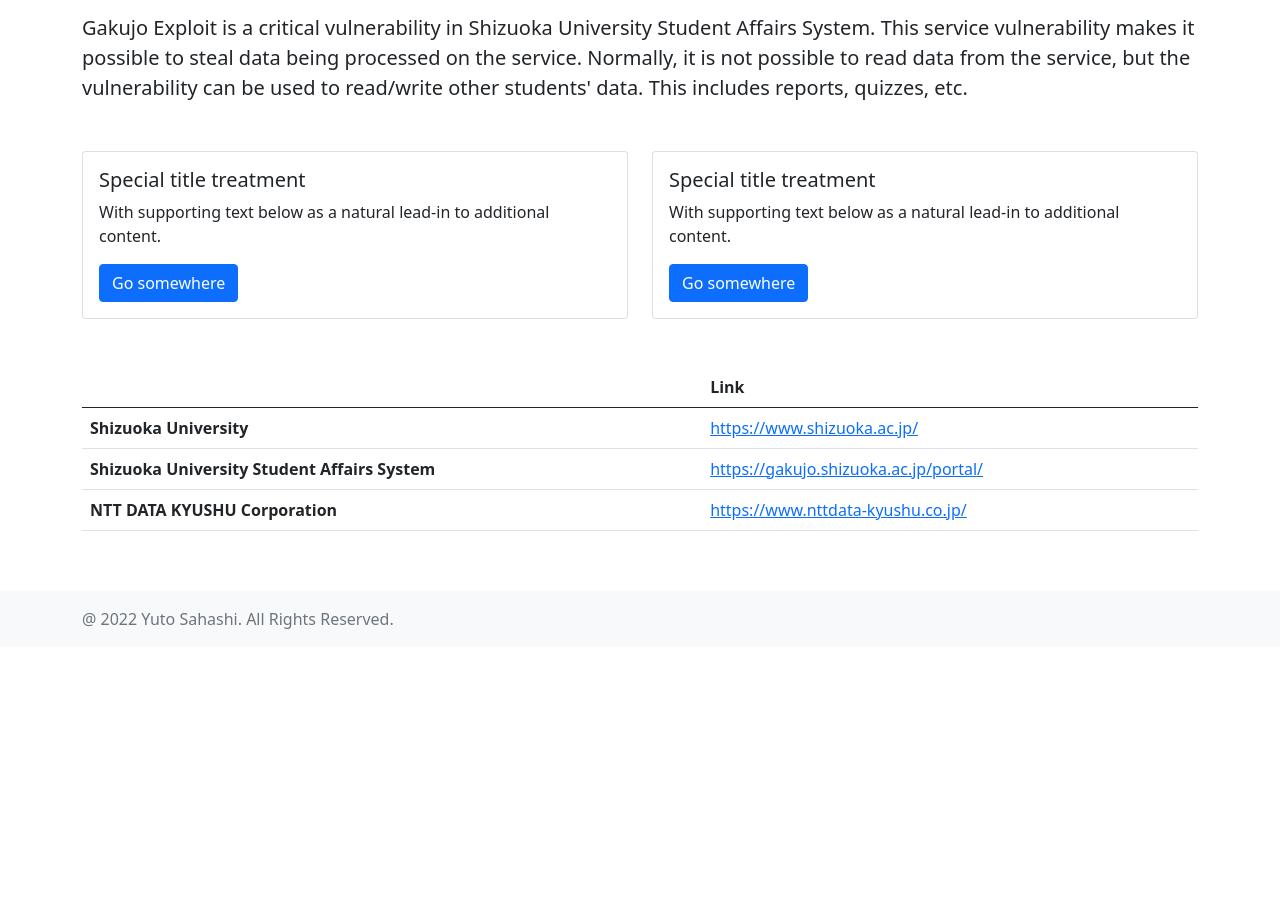
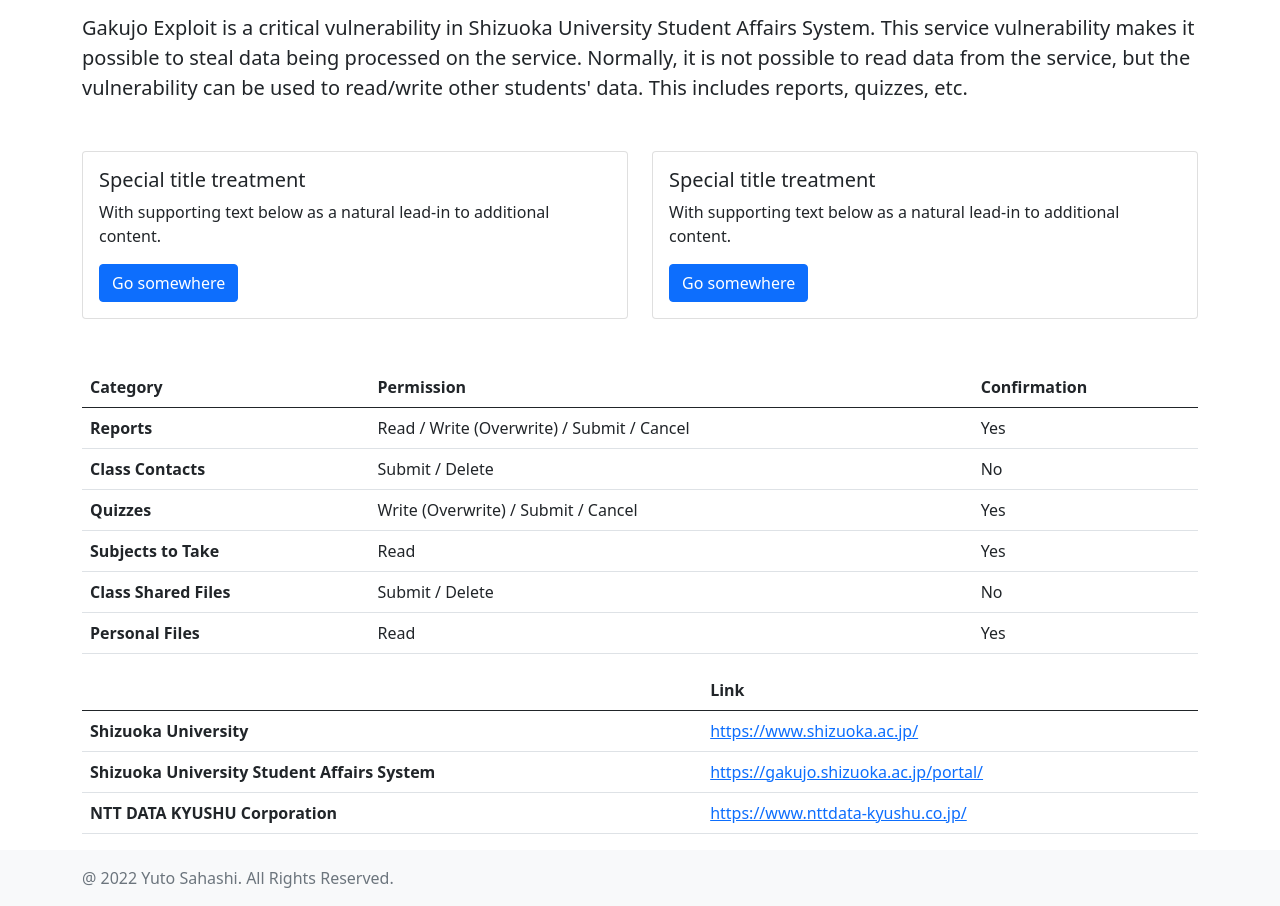
Before and after one commit to xyzyxJP/xyzyxJP.github.io, a plain HTML site: page GakujoExploit/index.html in a window 1280 px wide. Shown: the part 153-1059 px from the top of the page. Before the commit the page ends 800 px from the top, so only its background shows below. Drawn offline with nearby package versions, Linux system fonts and the light colour scheme.

Commit message:
Update index.html

```diff
--- a/GakujoExploit/index.html
+++ b/GakujoExploit/index.html
@@ -64,6 +64,47 @@
             <table class="mt-5 table">
                 <thead>
                     <tr>
+                        <th scope="col">Category</th>
+                        <th scope="col">Permission</th>
+                        <th scope="col">Confirmation</th>
+                    </tr>
+                </thead>
+                <tbody>
+                    <tr>
+                        <th scope="row">Reports</th>
+                        <td>Read / Write (Overwrite) / Submit / Cancel</td>
+                        <td>Yes</td>
+                    </tr>
+                    <tr>
+                        <th scope="row">Class Contacts</th>
+                        <td>Submit / Delete</td>
+                        <td>No</td>
+                    </tr>
+                    <tr>
+                        <th scope="row">Quizzes</th>
+                        <td>Write (Overwrite) / Submit / Cancel</td>
+                        <td>Yes</td>
+                    </tr>
+                    <tr>
+                        <th scope="row">Subjects to Take</th>
+                        <td>Read</td>
+                        <td>Yes</td>
+                    </tr>
+                    <tr>
+                        <th scope="row">Class Shared Files</th>
+                        <td>Submit / Delete</td>
+                        <td>No</td>
+                    </tr>
+                    <tr>
+                        <th scope="row">Personal Files</th>
+                        <td>Read</td>
+                        <td>Yes</td>
+                    </tr>
+                </tbody>
+            </table>
+            <table class="mt-3 table">
+                <thead>
+                    <tr>
                         <th scope="col"></th>
                         <th scope="col">Link</th>
                     </tr>
```
